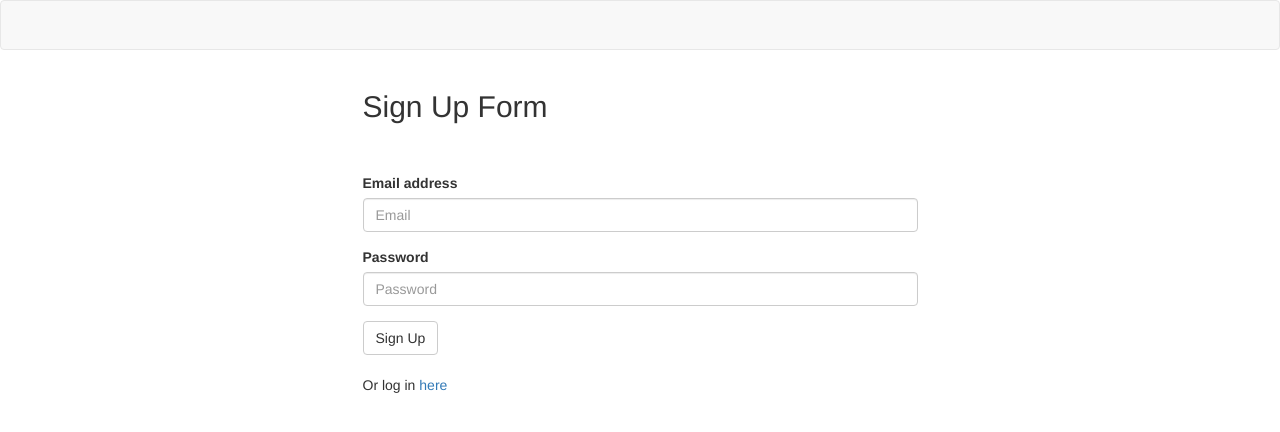
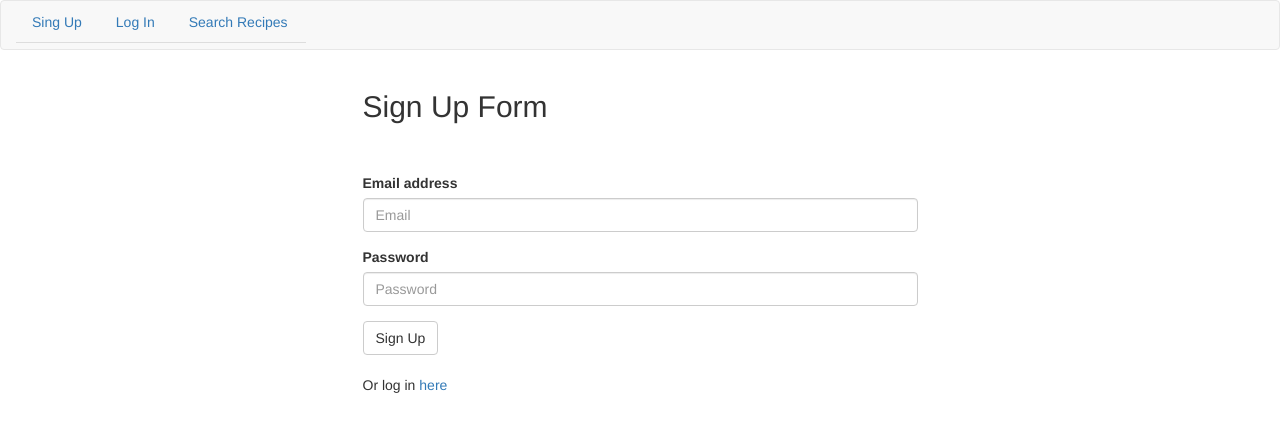
Before and after one commit to GrimmeDev/LeftoverWizard, a website: page public/signup.html in a window 1280 px wide. Drawn offline with nearby package versions, Linux system fonts and the light colour scheme.

Commit message:
Adjusted navbar on signup html page, added html-route for searchRecipe file

```diff
--- a/public/signup.html
+++ b/public/signup.html
@@ -10,9 +10,20 @@
 </head>
 
 <body>
-  <nav class="navbar navbar-default">
+  <nav class="navbar navbar-default nav">
     <div class="container-fluid">
       <div class="navbar-header">
+        <ul class="nav nav-tabs">
+          <li class="nav-item">
+            <a class="nav-link active" href="#">Sing Up</a>
+          </li>
+          <li class="nav-item">
+            <a class="nav-link" href="/login">Log In</a>
+          </li>
+          <li class="nav-item">
+            <a class="nav-link" href="/searchRecipe">Search Recipes</a>
+          </li>
+        </ul>
       </div>
     </div>
   </nav>
```
Also changed, not shown: public/searchRecipe.html (+8 -3 lines), routes/html-routes.js (+8 -4 lines).
